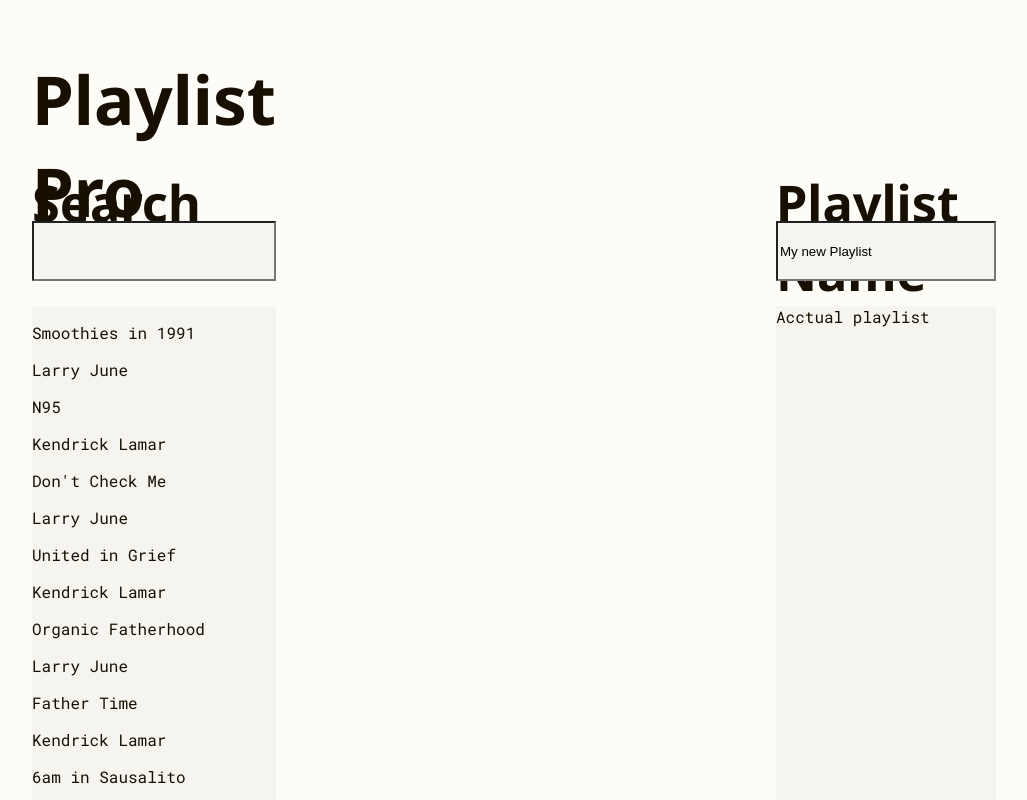
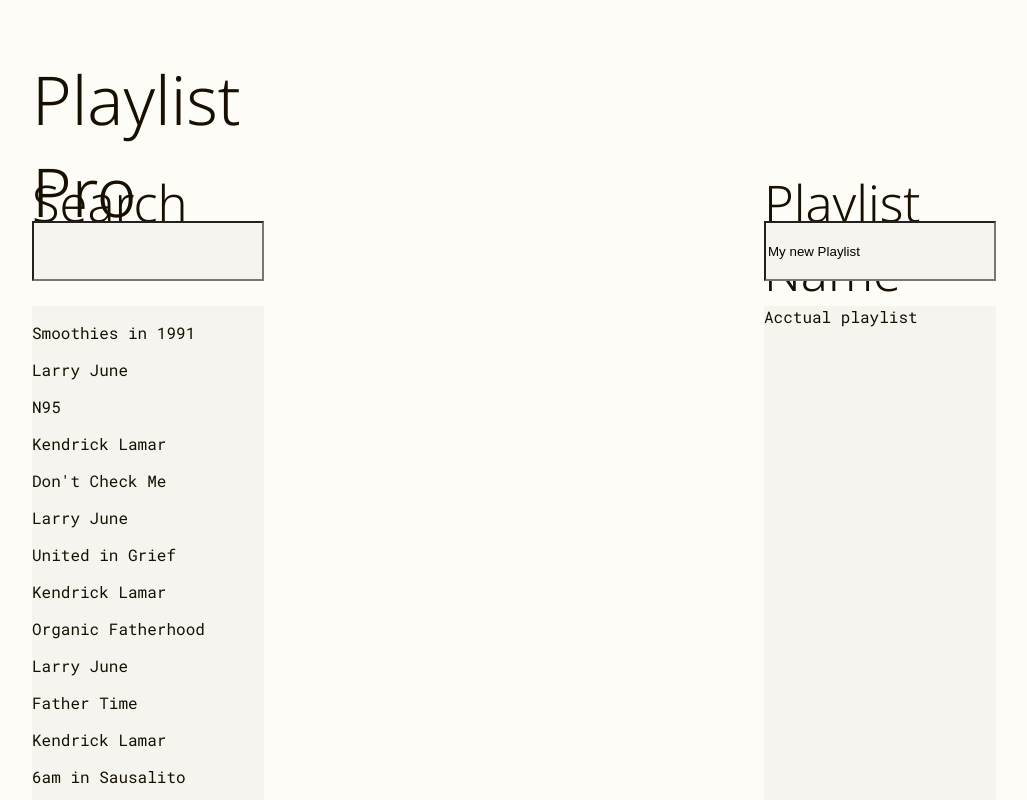
Before and after one commit to Joshua-Bernard/playlist-pro, a React app: page / in a window 1280 px wide. Shown: the top 800 px of the page, without its empty margins (126-1153 px from the left). Built offline with nearby package versions, Linux system fonts and the light colour scheme; the HTML template or start-up script is replaced by a standard one.

Commit message:
Updated Google fonts url to correct font weight for Noto Sans

```diff
--- a/src/App.module.css
+++ b/src/App.module.css
@@ -1,4 +1,4 @@
-@import url('https://fonts.googleapis.com/css?family=Noto%20Sans:700|Roboto%20Mono:400');
+@import url('https://fonts.googleapis.com/css?family=Noto%20Sans:300|Roboto%20Mono:400');
 
 body {
   font-family: 'Roboto Mono';
```
